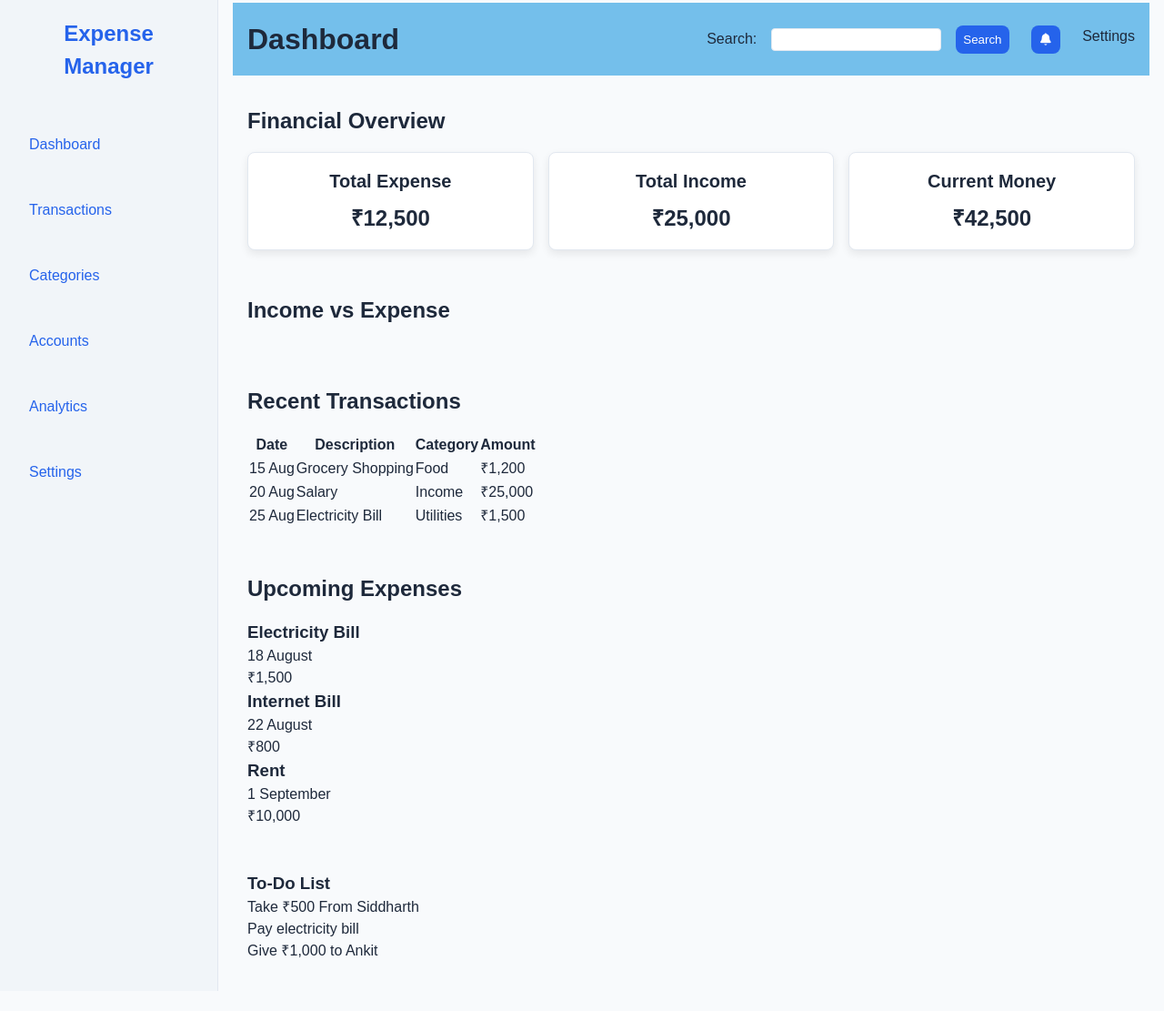
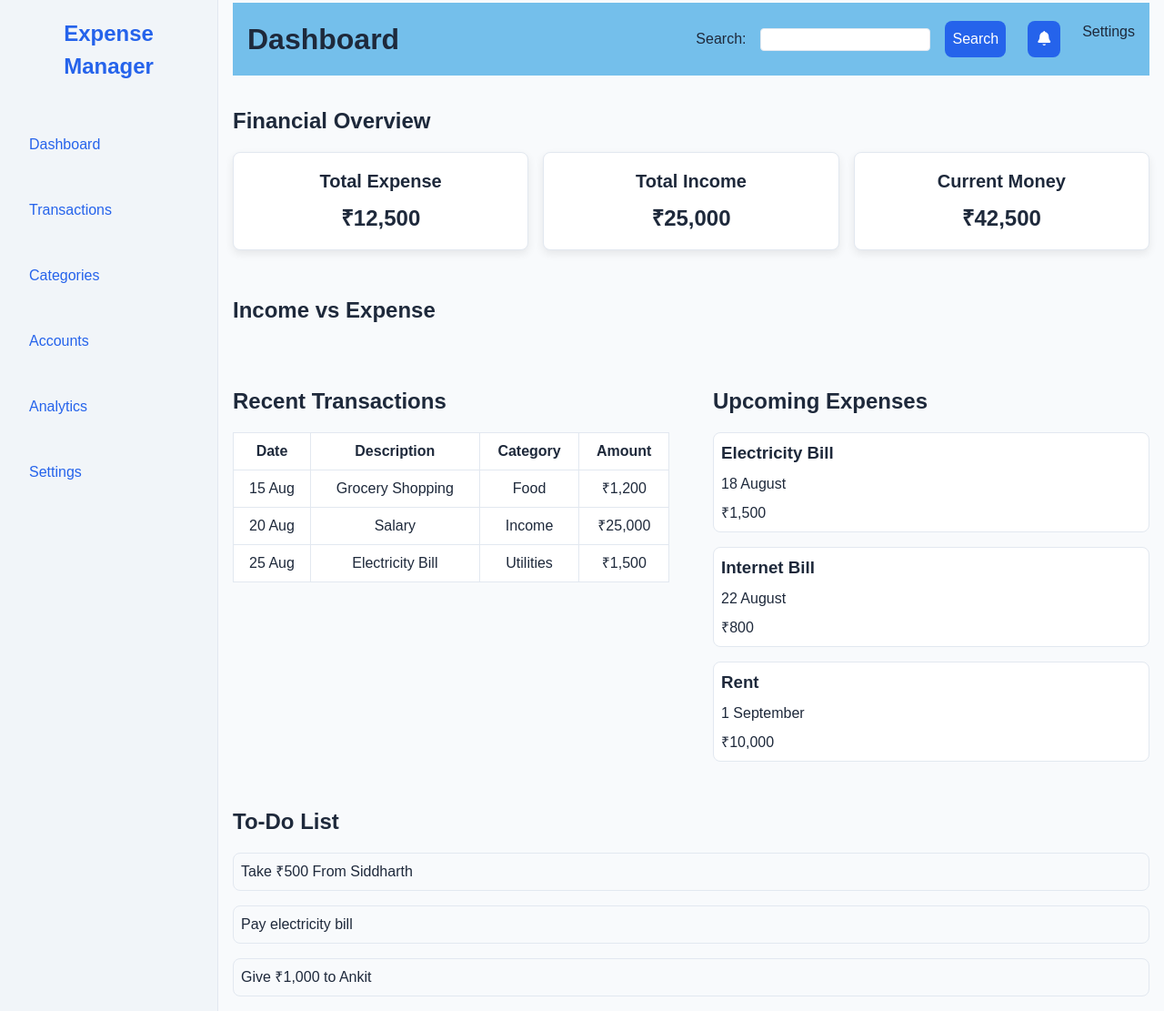
Before and after one commit to Sid8290/expense-manager, a plain HTML site: page frontend/index.html in a window 1280 px wide. Shown: the part 13-1124 px from the top of the page at 91% size. Before the commit the page ends 1102 px from the top, so only its background shows below. Drawn offline with Linux system fonts and the light colour scheme.

Commit message:
Main Page default complete

```diff
--- a/frontend/css/style.css
+++ b/frontend/css/style.css
@@ -1,4 +1,4 @@
-/** root **/
+/** Root **/
 
 :root {
   /* Colors */
@@ -9,7 +9,9 @@
 
   --primary: #2563eb;
   --primary-light: #dbeafe;
+  --primary-dark: rgb(29, 29, 209);
   --primary-hover: #072475;
+  --primary-active: #051a5c;
 
   --text-primary: #1e293b;
   --text-secondary: #64748b;
@@ -169,10 +171,9 @@ header {
   border: 1px solid var(--border);
 }
 
-/* Index Main */
+/* Sections */
 
 section {
-  margin: var(--spacing-medium);
   padding: var(--spacing-medium);
 }
 
@@ -182,6 +183,22 @@ section h2 {
   margin-bottom: var(--spacing-medium);
 
   color: var(--text-primary);
+}
+
+/* Main Grid */
+
+.main-grid {
+  display: grid;
+
+  grid-template-columns: repeat(2, 1fr);
+
+  gap: var(--spacing-medium);
+}
+
+.item1,
+.item2,
+.item5 {
+  grid-column: 1 / -1;
 }
 
 /* Card Layout */
@@ -228,13 +245,14 @@ section h2 {
 
 .card:hover {
   transform: translateY(-4px);
-
   box-shadow: var(--shadow-hover);
 }
 
 /* Buttons */
 
 button {
+  font: inherit;
+
   padding: var(--spacing-small);
 
   border: none;
@@ -251,3 +269,103 @@ button {
 button:hover {
   background-color: var(--primary-hover);
 }
+
+button:active {
+  background-color: var(--primary-active);
+}
+
+/* Form Controls */
+
+input,
+select,
+textarea {
+  padding: var(--spacing-small);
+
+  border: 1px solid var(--border);
+  border-radius: var(--radius-medium);
+
+  background-color: var(--surface);
+}
+
+/* Form Control Focus */
+
+input:focus,
+select:focus,
+textarea:focus {
+  border-color: var(--primary);
+  outline: 2px solid var(--primary-light);
+}
+
+/* Table */
+
+table {
+  width: 100%;
+
+  border-collapse: collapse;
+
+  background-color: var(--surface);
+}
+
+th,
+td {
+  border: 1px solid var(--border);
+
+  padding: var(--spacing-small);
+
+  text-align: center;
+}
+
+tr:hover {
+  background-color: var(--primary-light);
+}
+
+/* Upcoming Expenses */
+
+.item4 ul {
+  display: flex;
+  flex-direction: column;
+
+  gap: var(--spacing-medium);
+}
+
+.item4 li {
+  display: flex;
+  flex-direction: column;
+
+  gap: var(--spacing-small);
+
+  padding: var(--spacing-small);
+
+  background-color: var(--surface);
+
+  border: 1px solid var(--border);
+  border-radius: var(--radius-medium);
+
+  transition: box-shadow 0.3s;
+}
+
+.item4 li:hover {
+  box-shadow: var(--shadow-hover);
+}
+
+/* To-Do List */
+
+.item5 ul {
+  display: flex;
+  flex-direction: column;
+
+  gap: var(--spacing-medium);
+}
+
+.item5 li {
+  padding: var(--spacing-small);
+
+  border: 1px solid var(--border);
+  border-radius: var(--radius-medium);
+
+  transition: box-shadow 0.3s;
+}
+
+.item5 li:hover {
+  box-shadow: var(--shadow-hover);
+}
--- a/frontend/index.html
+++ b/frontend/index.html
@@ -58,10 +58,10 @@
           <a href="pages/settings.html">Settings</a>
         </div>
       </header>
-
-      <section>
+      <div class="main-grid">
+      <section class="item1">
         <!-- Dashboard content-->
-        <h2>Financial Overview</h2>
+        <h2 >Financial Overview</h2>
         <div class="card-container">
         <div class="card">
           <h3>Total Expense</h3>
@@ -77,13 +77,13 @@
         </div>
         </div>
       </section>
-      <section>
+      <section class="item2">
         <h2>Income vs Expense</h2>
         <div class="chart">
           <!-- Chart content -->
         </div>
       </section>
-      <section>
+      <section class="item3">
         <h2>Recent Transactions</h2>
         <table>
           <thead>
@@ -116,7 +116,7 @@
           </tbody>
         </table>
       </section>
-      <section>
+      <section class="item4">
         <h2>Upcoming Expenses</h2>
         <ul>
           <li>
@@ -137,14 +137,15 @@
         </ul>
       </section>
 
-      <section>
-        <h3>To-Do List</h3>
+      <section class="item5">
+        <h2>To-Do List</h2>
         <ul>
           <li>Take ₹500 From Siddharth</li>
           <li>Pay electricity bill</li>
           <li>Give ₹1,000 to Ankit</li>
         </ul>
       </section>
+      </div>
     </main>
   </body>
 </html>
```
